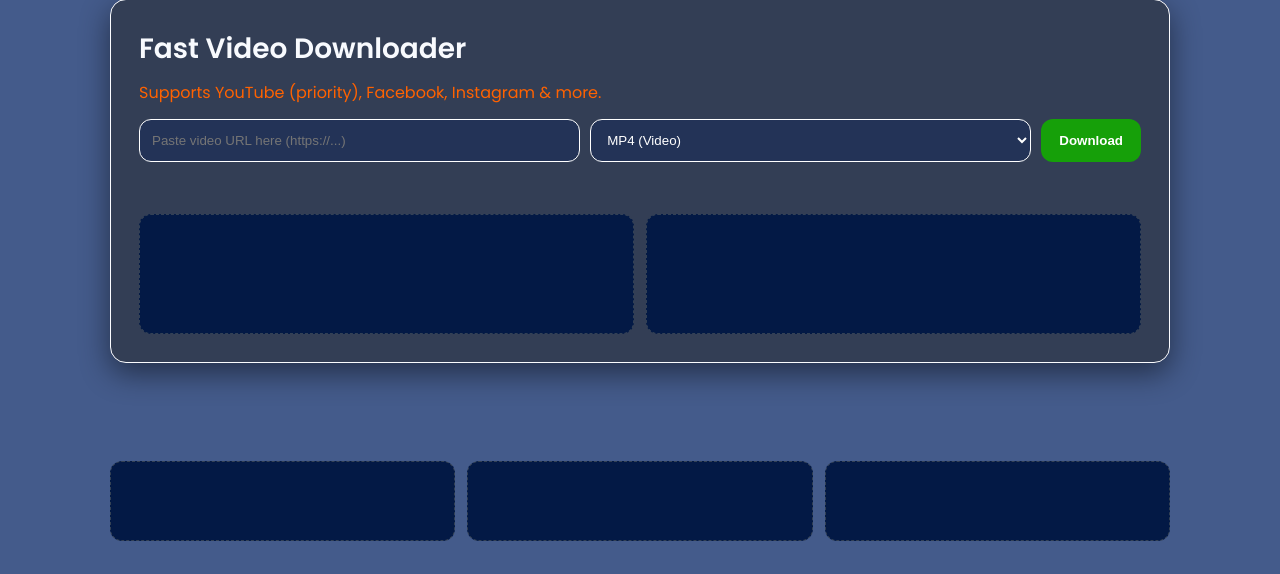
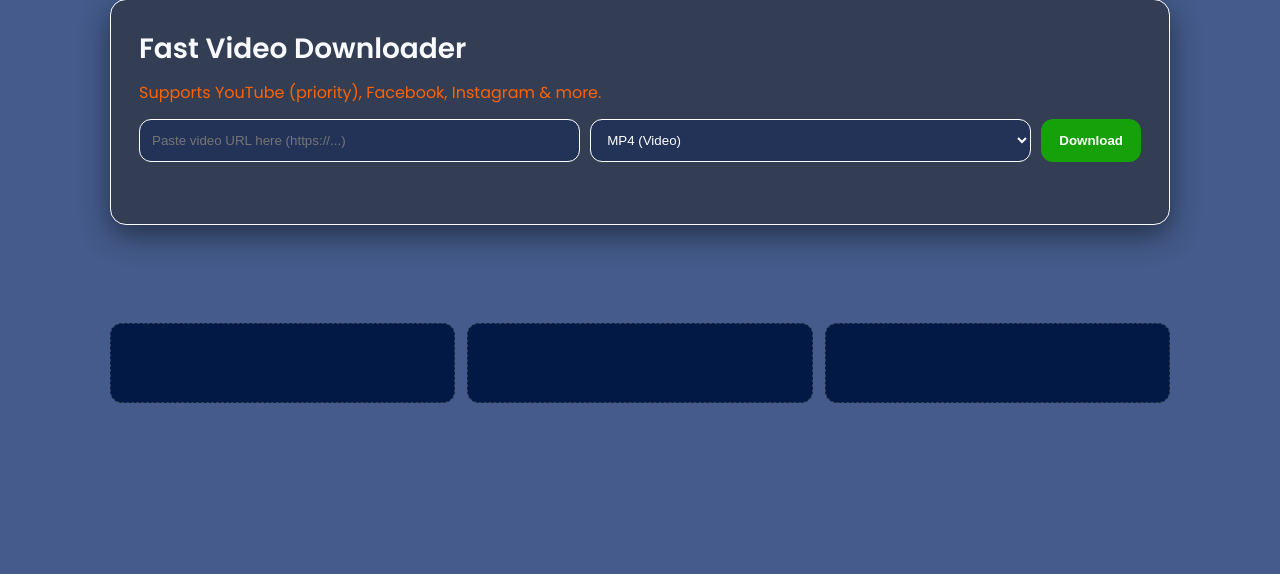
Before and after one commit to Farman-RT/QuickSaver, a Flask app: page / in a window 1280 px wide. Shown: the part 132-706 px from the top of the page. Run offline with Flask 3, Linux system fonts and the light colour scheme; data that the repository does not hold is empty.

Commit message:
Update home.html

```diff
--- a/templates/home.html
+++ b/templates/home.html
@@ -15,15 +15,7 @@
 
     <div id="status" class="status" role="status" aria-live="polite"></div>
 
-    <!-- Top ads: left & right -->
-    <div class="ad-row top-ads">
-      <a class="ad small-ad" href="#" target="_blank" rel="nofollow noopener">
-        <!-- ADS PLACEHOLDER: Home Top Left (insert PropellerAds tag here) -->
-      </a>
-      <a class="ad small-ad" href="#" target="_blank" rel="nofollow noopener">
-        <!-- ADS PLACEHOLDER: Home Top Right -->
-      </a>
-    </div>
+
   </div>
 </section>
 
```
